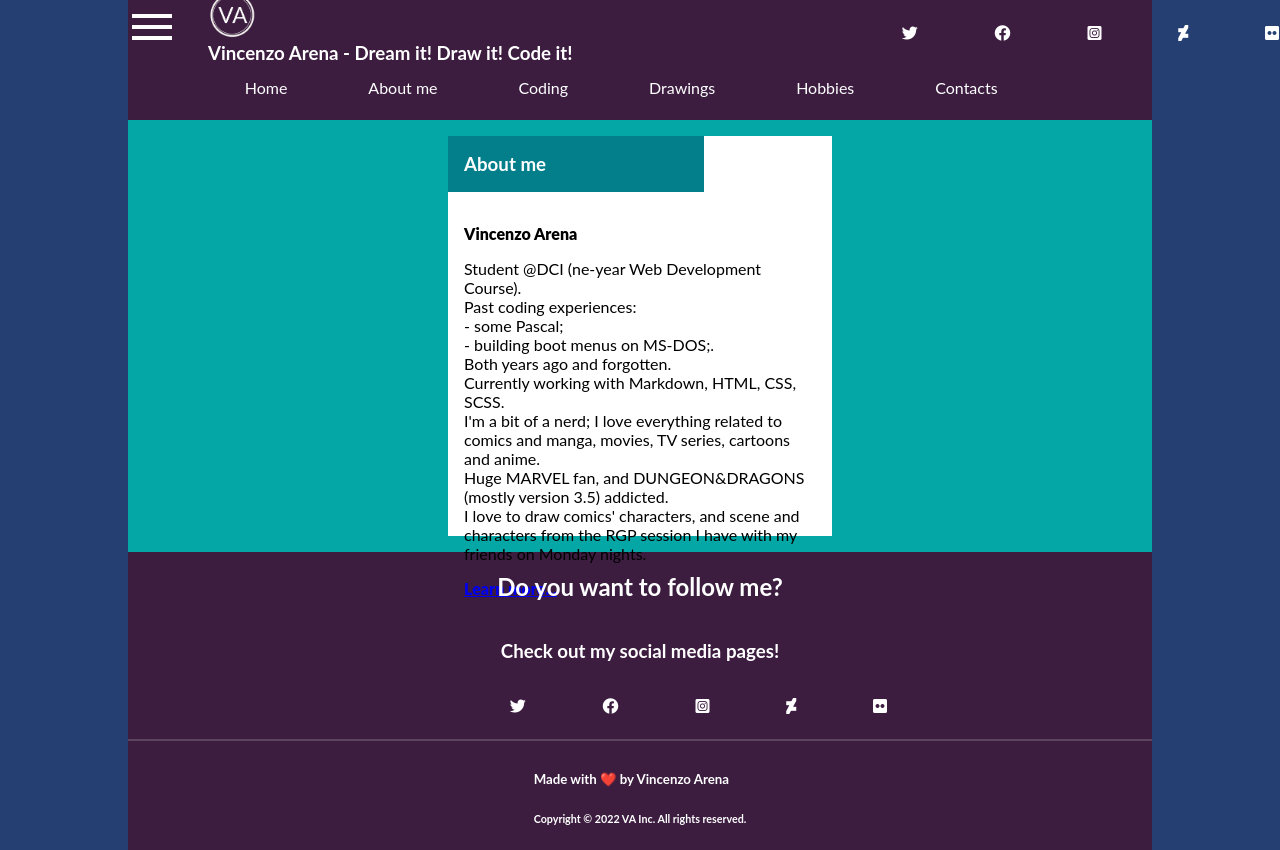
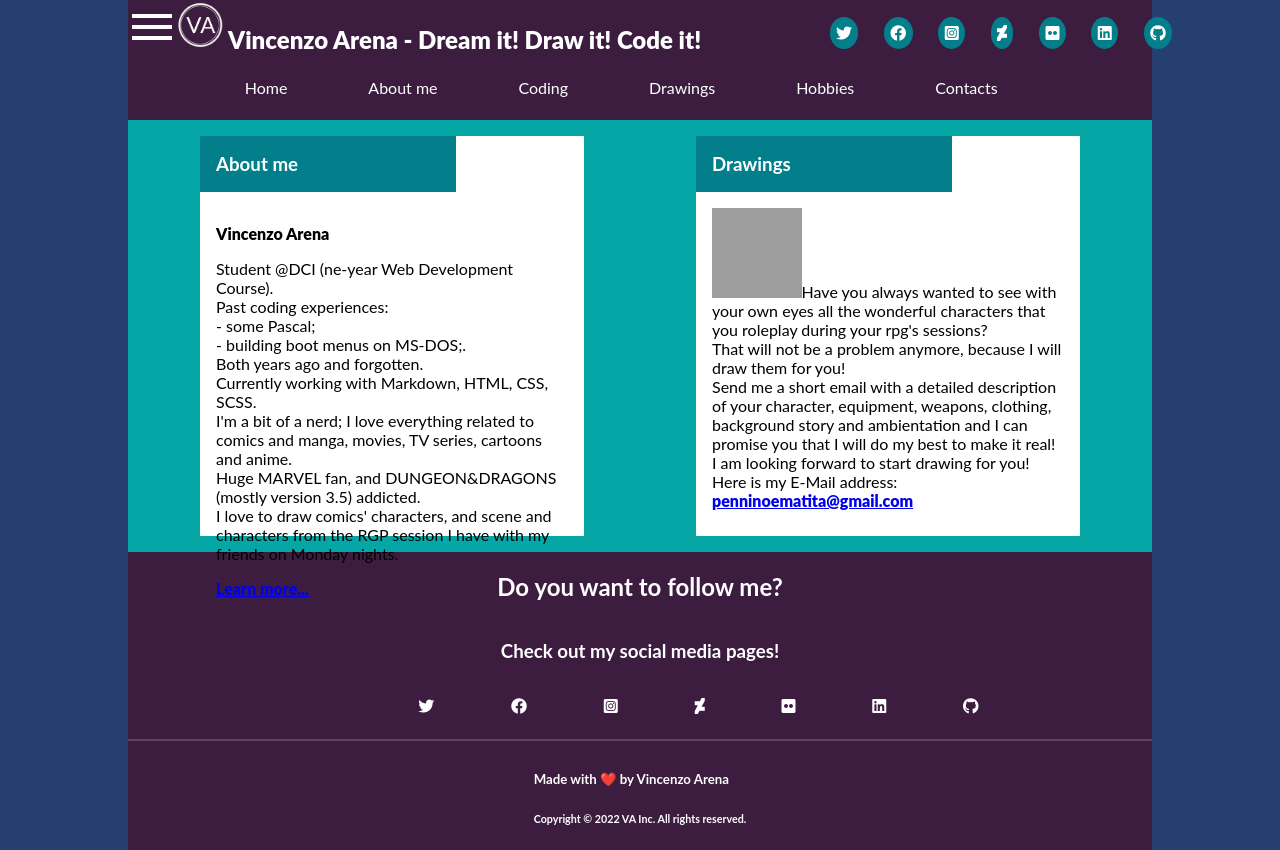
Before and after one commit to vincenzoarena/portfolio, a website: page src/index.html in a window 1280 px wide. Drawn offline with nearby package versions, Linux system fonts and the light colour scheme; files that its build step writes are made by us from their sources; grey boxes are pictures that could not be loaded.

Commit message:
2022-02-22 - Last update of the day

```diff
--- a/src/index.html
+++ b/src/index.html
@@ -18,7 +18,7 @@
           <div></div>
           <div></div>
         </article>
-        <article class="logo"><a href="#"><img src="./images/va-logo.png" alt="VA Logo"/> <h1>Vincenzo Arena - Dream it! Draw it! Code it!</h1></a></article>
+        <article class="logo"><a href="#"><img src="./images/va-logo.png" alt="VA Logo"/> <span>Vincenzo Arena - Dream it! Draw it! Code it!</span></a></article>
         <article class="social">
           <ul>
             <li><a href="https://twitter.com/KeldorTheEvil"><i class="fab fa-twitter"></i></a></li>
@@ -26,6 +26,8 @@
             <li><a href="https://www.instagram.com/keldorevilmountain/" target="_blank"><i class="fab fa-instagram-square"></i></a></li>
             <li><a href="https://www.deviantart.com/keldortheevil" target="_blank"><i class="fab fa-deviantart"></i></a></li>
             <li><a href="https://www.flickr.com/photos/penninoematita" target="_blank"><i class="fab fa-flickr"></i></a></li>
+            <li><a href="https://www.linkedin.com/in/vincenzo-arena-032a064b/"><i class="fa-brands fa-linkedin"></i></a></l>
+            <li><a href="https://github.com/vincenzoarena"><i class="fa-brands fa-github"></i></a></l>
         </ul>
         </article>
       </section>
@@ -55,6 +57,21 @@
             <a href="#" class="about-link">Learn more...</a>
           </div>
         </article>
+        <article class="draw">
+          <div>
+            <h3>Drawings</h3>
+          </div>
+          <div class="draw-one">
+            <img src="./images/me-final-project.png" alt="emojy">Have you always wanted to see with your own eyes all the wonderful characters that you roleplay during your rpg's sessions?<br>
+            That will not be a problem anymore, because I will draw them for you! <br>
+            Send me a short email with a detailed description of your character, equipment, weapons, clothing, background story and ambientation and I can promise you that I will do my best to make it real!<br>
+            I am looking forward to start drawing for you!<br>
+            Here is my E-Mail address:
+          <!-- </div>
+          <div class="draw-mail"> -->
+            <a href="mailto:penninoematia@gmail.com">penninoematita@gmail.com</a>
+          </div>
+        </article>
       </section>
     </main>
     <footer>
@@ -67,6 +84,8 @@
         <li><a href="https://www.instagram.com/keldorevilmountain/" target="_blank"><i class="fab fa-instagram-square"></i></a></li>
         <li><a href="https://www.deviantart.com/keldortheevil" target="_blank"><i class="fab fa-deviantart"></i></a></li>
         <li><a href="https://www.flickr.com/photos/penninoematita" target="_blank"><i class="fab fa-flickr"></i></a></li>
+        <li><a href="https://www.linkedin.com/in/vincenzo-arena-032a064b/"><i class="fa-brands fa-linkedin"></i></a></l>
+        <li><a href="https://github.com/vincenzoarena"><i class="fa-brands fa-github"></i></a></l>
       </ul>
       <hr />
       <div>
--- a/src/scss/layouts/_header-layout.scss
+++ b/src/scss/layouts/_header-layout.scss
@@ -29,10 +29,10 @@ header{
         /* Logo */
         .logo{
             display: flex;
-            justify-content: space-around;
+            justify-content: space-between;
             align-items: center;
             flex-direction: row;
-            width: 65vw;
+            width: 60vw;
             a{
                 text-decoration: none;
                 /* display: flex;
@@ -43,10 +43,12 @@ header{
                     width: 3rem;
                     height: 3rem;
                 }
-                h1{
-
+                span{
+                    align-self: center;
                     color: #FFFFFF;
                     width: 60vw;
+                    font-size: 1.5rem;
+                    font-weight: 900;
                     margin: 0;
                 }
             }
@@ -63,11 +65,16 @@ header{
                 li{
                     display: inline;
                     justify-content: space-around;
-                    align-items: flex-start;
-                    margin-left: 6vw;
+                    align-items: center;
+                    margin-left: 2vw;
                     a{
                         color: #FFFFFF;
                         text-decoration: none;
+                        background-color: #037F8C;
+                        width: 5vw;
+                        height: 5vw;
+                        padding: 0.5vw;
+                        border-radius: 50%;
                     }
                     /* a[target="_blank"] :nth-child(2)::after {
                         content: " \f09a";
--- a/src/scss/layouts/_main-layout.scss
+++ b/src/scss/layouts/_main-layout.scss
@@ -33,3 +33,35 @@ main{
        }
     }
 }
+.draw{
+    background-color: #FFFFFF;
+    width: 30vw;
+    height: 50vh;
+    div{
+        h3{
+            background-color: #037F8C;
+            height: 7vh;
+            width: 20vw;
+            color: #FFFFFF;
+            display: flex;
+            justify-content: flex-start;
+            align-items: center;
+            padding-left: 1rem;
+            margin: 0;
+        }
+    }
+}
+.draw-one{
+    padding: 1rem;
+    img{
+        width: 7vw;
+        height: 7vw;
+    }
+    a{
+    font-weight: 900;
+    }
+}
+/* a:any-link{
+    text-decoration: none;
+    color: black;
+} */
```
Also changed, not shown: 1 other file. Lines whose indentation alone changed are shown as unchanged.
